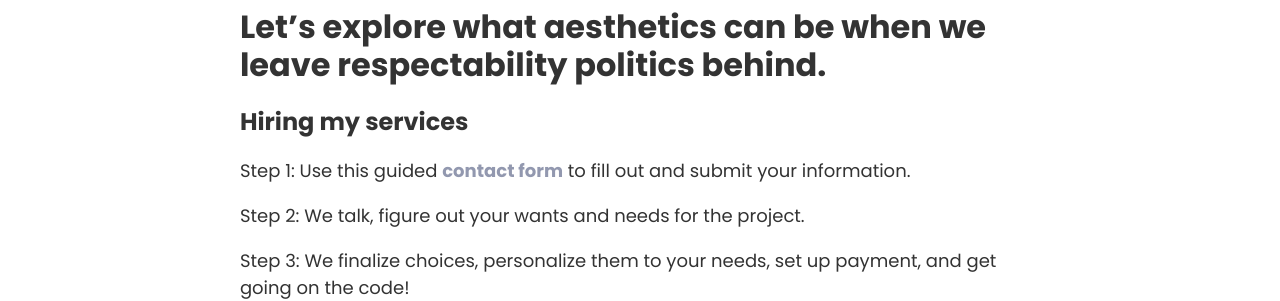
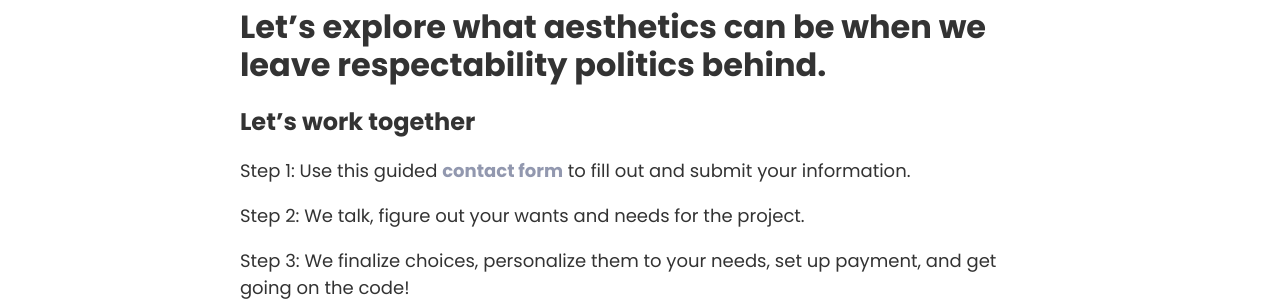
Before and after one commit to kbdonnally/katherinedoes.design, a Jekyll site: the page built from index.md, in a window 1280 px wide. Shown: the part 299-600 px from the top of the page. Built offline with Jekyll 4.4.1, drawn with Linux system fonts in a browser that asks for light colours; some web fonts are replaced.

```diff
--- a/index.md
+++ b/index.md
@@ -8,7 +8,7 @@ layout: default
 {:.home__subtitle}
 ## Web designer, specializing in from-scratch personal website design &amp; project-oriented websites. <br/><br/> Let's explore what aesthetics can be when we leave respectability politics behind.
 
-### Hiring my services
+### Let's work together
 
 Step 1: Use this guided [contact form]({{site.url}}{{site.baseurl}}/contact/) to fill out and submit your information.
 
```
